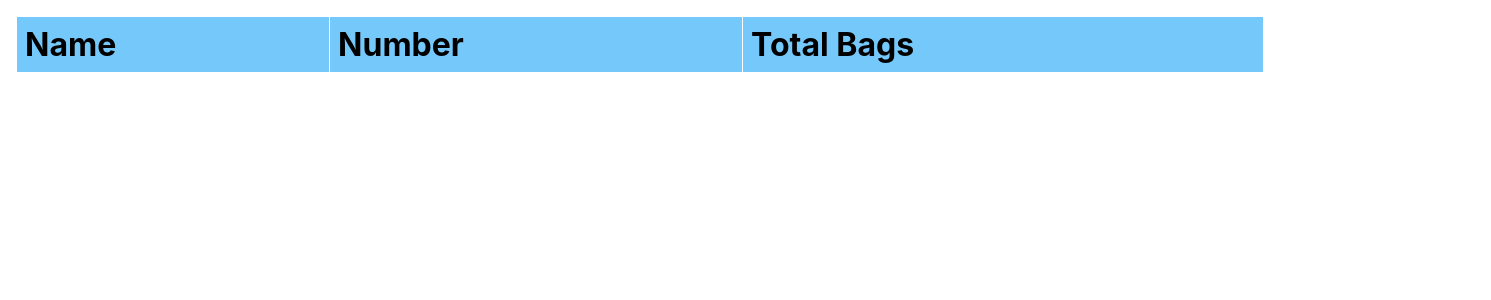
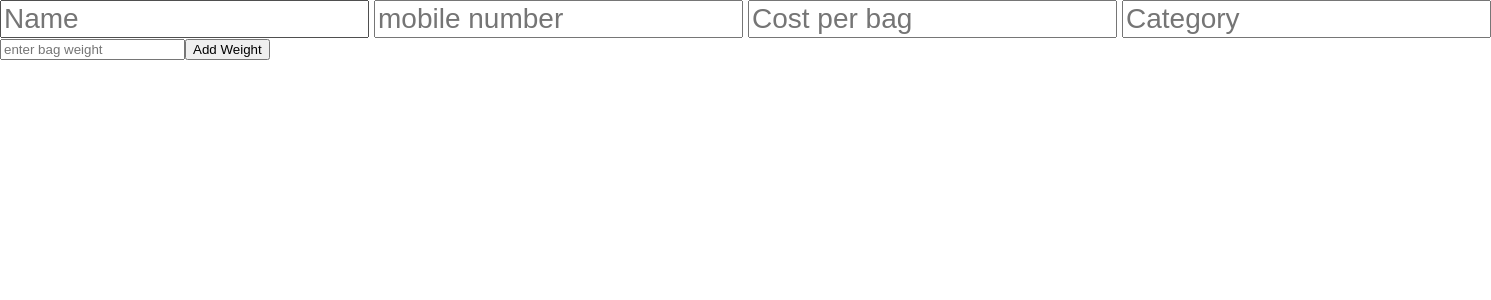
Before and after one commit to maruthibommi/MyTikki, a React (Create React App) app in the folder mytikki/: page / in a window 1280 px wide. Shown: the top 300 px of the page, 1491 px wide, since content can reach past the window. Built offline with nearby package versions, Linux system fonts and the light colour scheme.

Commit message:
page design

```diff
--- a/mytikki/src/App.js
+++ b/mytikki/src/App.js
@@ -1,4 +1,3 @@
-import logo from './logo.svg';
 import './App.css';
 import '../src/Components/BagWeight.component.js'
 import BagWeight from '../src/Components/BagWeight.component.js';
@@ -7,27 +6,17 @@ import React, { useState } from "react";
 
 function App() {
 
-  const [customers, setCustomers] = useState(data);
+
 
   return (
-      <div className='app-container'>
-        <table>
-          <thead>
-            <tr>
-              <th>Name</th>
-              <th>Number</th>
-              <th>Total Bags</th>
-            </tr>
-          </thead>
-          <tbody>
-            {customers.map((customer) =>(
-              <tr>
-
-              </tr>
-            ))}
-
-          </tbody>
-        </table>
+      <div>
+        <form>
+          <input type = "text" placeholder ="Name"/>
+          <input type = "text" placeholder ="mobile number"/>
+          <input type = "number" placeholder ="Cost per bag"/>
+          <input type= "text" placeholder="Category"/>
+        </form>
+        <BagWeight/>
       </div>
   );
 }
--- a/mytikki/src/Components/BagWeight.component.js
+++ b/mytikki/src/Components/BagWeight.component.js
@@ -1,10 +1,28 @@
 
+import React,{useState} from "react";
 
 function BagWeight() {
+
+  const [bagweight,setBagWeight] = useState(0)
+  const [customers, setCustomers] = useState({
+    "bagweights" : [1,2,3,4]
+  });
+
+const setWeight = (event) =>{
+  setBagWeight(event.target.value)
+  console.log(event.target.value)
+}
+
+const Addweight = () =>{
+
+  setCustomers(customers.bagweights.push(parseFloat(bagweight)))
+  console.log(customers)
+}
+
   return (
       <div>
-        <input type="number" id ="bagweight" placeholder= "enter bag weight"/>
-
+        <input type="number" id ="bagweight" name ="bagweight"  placeholder= "enter bag weight" onChange={setWeight}/>
+        <input type="button" value = "Add Weight" onClick={Addweight}/>
       </div>
   );
 }
--- a/mytikki/src/Components/Data.json
+++ b/mytikki/src/Components/Data.json
@@ -9,16 +9,5 @@
         "Grossweight": 98.5,
         "rateperbag": 1,
         "totalcost": 100.5
-    },
-    {
-        "name"      :   "yagna",
-        "number"    :   "9666836695",
-        "totalBags":   "90" ,
-        "category"  :   "taal",
-        "bagweights":  [50,48.5,63.5,67.8,45.6,55,45.6,45.0,46.0],
-        "Netweight": 88.5,
-        "Grossweight": 98.5,
-        "rateperbag": 1,
-        "totalcost": 100.5
     }
 ]
```
